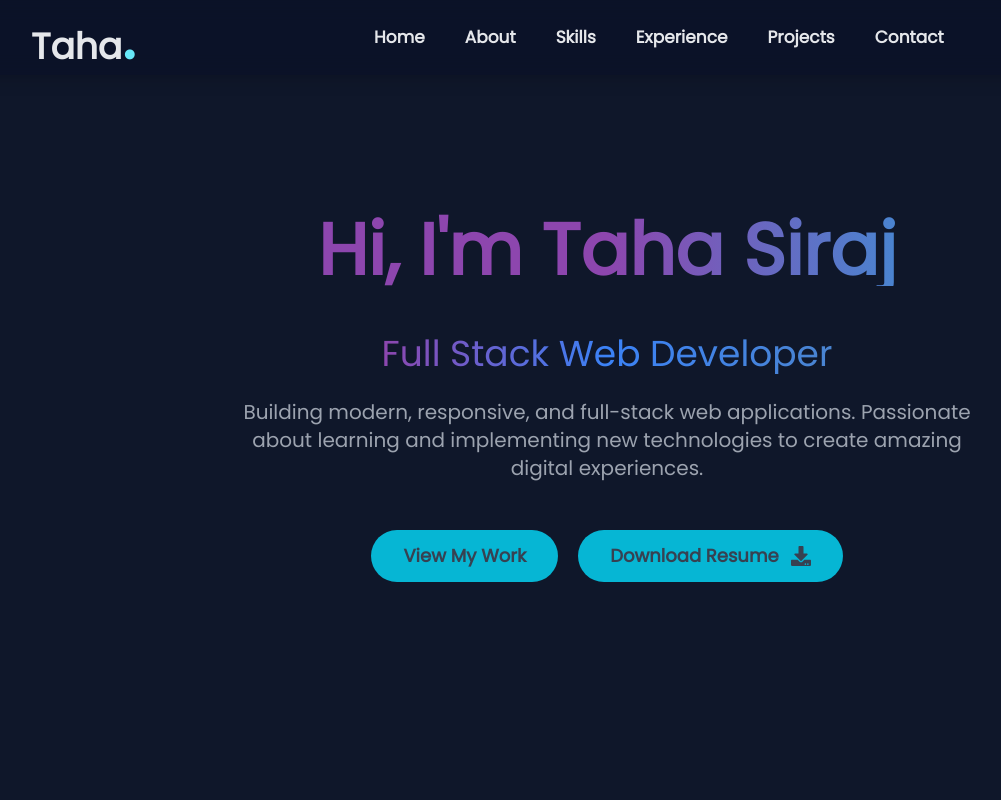
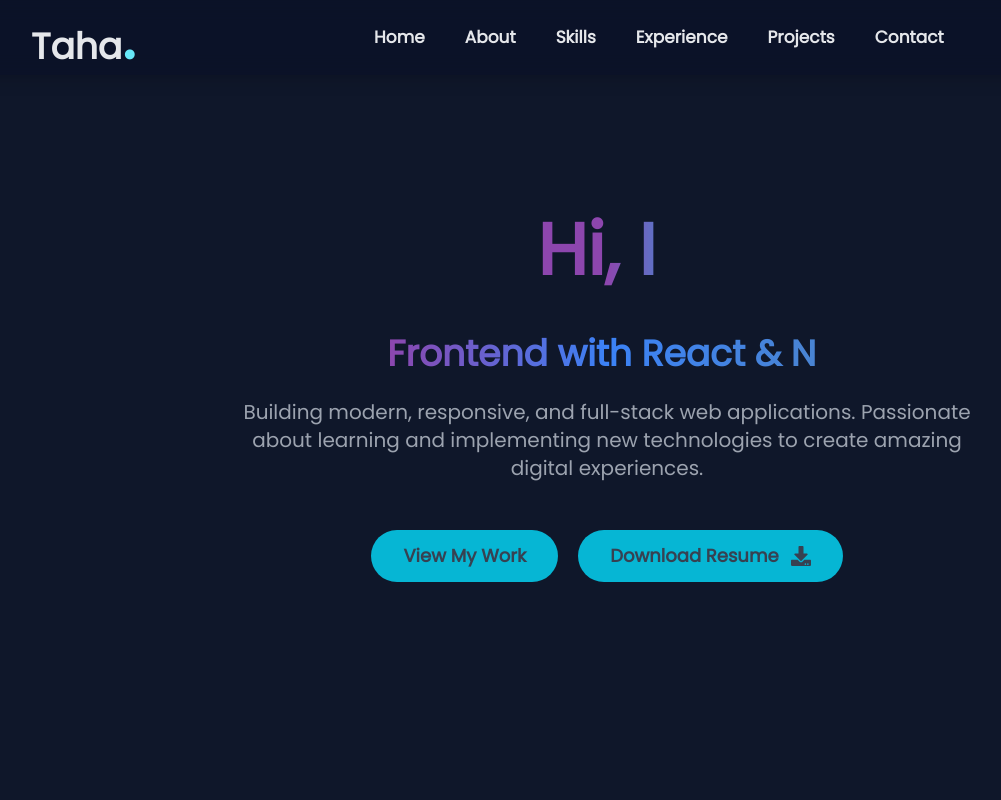
Before and after one commit to Taha-Siraj/My-Portfolio-, a React (Vite) app: page / in a window 1280 px wide. Shown: the top 800 px of the page, without its empty margins (33-1034 px from the left). Built offline with nearby package versions, Linux system fonts and the light colour scheme.

Commit message:
add new code

```diff
--- a/package.json
+++ b/package.json
@@ -17,7 +17,8 @@
     "react-dom": "^19.1.0",
     "react-icons": "^5.5.0",
     "react-router-dom": "^7.6.2",
-    "react-scroll": "^1.9.3"
+    "react-scroll": "^1.9.3",
+    "react-simple-typewriter": "^5.0.1"
   },
   "devDependencies": {
     "@eslint/js": "^9.25.0",
--- a/src/components/Hero.jsx
+++ b/src/components/Hero.jsx
@@ -5,6 +5,7 @@ import { Link } from 'react-router-dom';
 import { FaDownload, FaGithub, FaLinkedin } from 'react-icons/fa';
 import { MdEmail } from 'react-icons/md';
 import { Link as ScrollLink } from 'react-scroll';
+import { Typewriter } from 'react-simple-typewriter'
 
 gsap.registerPlugin(ScrollTrigger);
 
@@ -73,20 +74,30 @@ const Hero = () => {
       className="bg-[#0F172A] text-white py-20 md:py-32 min-h-screen flex items-center overflow-x-hidden"
     >
       <div className="container px-6 mx-auto flex flex-col justify-center items-center text-center gap-y-6 max-w-5xl">
-        <h1
-          ref={titleRef}
-          className="text-4xl sm:text-5xl md:text-7xl font-extrabold mb-6 bg-gradient-to-r from-[#8D46AE] via-[#8D46AE] to-[#4A84D0] bg-clip-text text-transparent"
-        >
-          Hi, I'm Taha Siraj
-        </h1>
-
-        <p
-          id="text"
-          className="text-xl sm:text-2xl md:text-4xl font-poppins max-w-3xl bg-gradient-to-r from-[#8D46AE] via-[#3B82F6] to-[#4A84D0] bg-clip-text text-transparent"
-        >
-          Full Stack Web Developer
-        </p>
-
+       <div className="text-4xl sm:text-5xl md:text-7xl font-extrabold mb-6 bg-gradient-to-r from-[#8D46AE] via-[#8D46AE] to-[#4A84D0] bg-clip-text text-transparent">
+        <Typewriter
+          words={["Hi, I'm Taha Siraj"]}
+          loop={true}
+          cursor
+          typeSpeed={70}
+          deleteSpeed={50}
+          delaySpeed={1000}
+        />
+      </div>
+        <div className="text-xl sm:text-2xl md:text-4xl font-poppins max-w-3xl bg-gradient-to-r from-[#8D46AE] font-semibold via-[#3B82F6] to-[#4A84D0] bg-clip-text text-transparent">
+          <Typewriter
+            words={[
+              "MERN Stack Developer",
+              "Frontend with React & Next js",
+              "Backend with Node & ExpressJs",
+              "I Turn Ideas Into Web Apps"]}
+            loop={true}
+            cursor
+            typeSpeed={70}
+            deleteSpeed={50}
+            delaySpeed={1000}
+          />
+        </div>
         <p
           ref={subtitleRef}
           className="text-base sm:text-lg md:text-xl text-gray-400 max-w-3xl mx-auto font-poppins px-4"
```
Also changed, not shown: src/assets/12.06.2025_20.21.40_REC.png (added), 1 other file (tests, documents, lock files or other folders).
